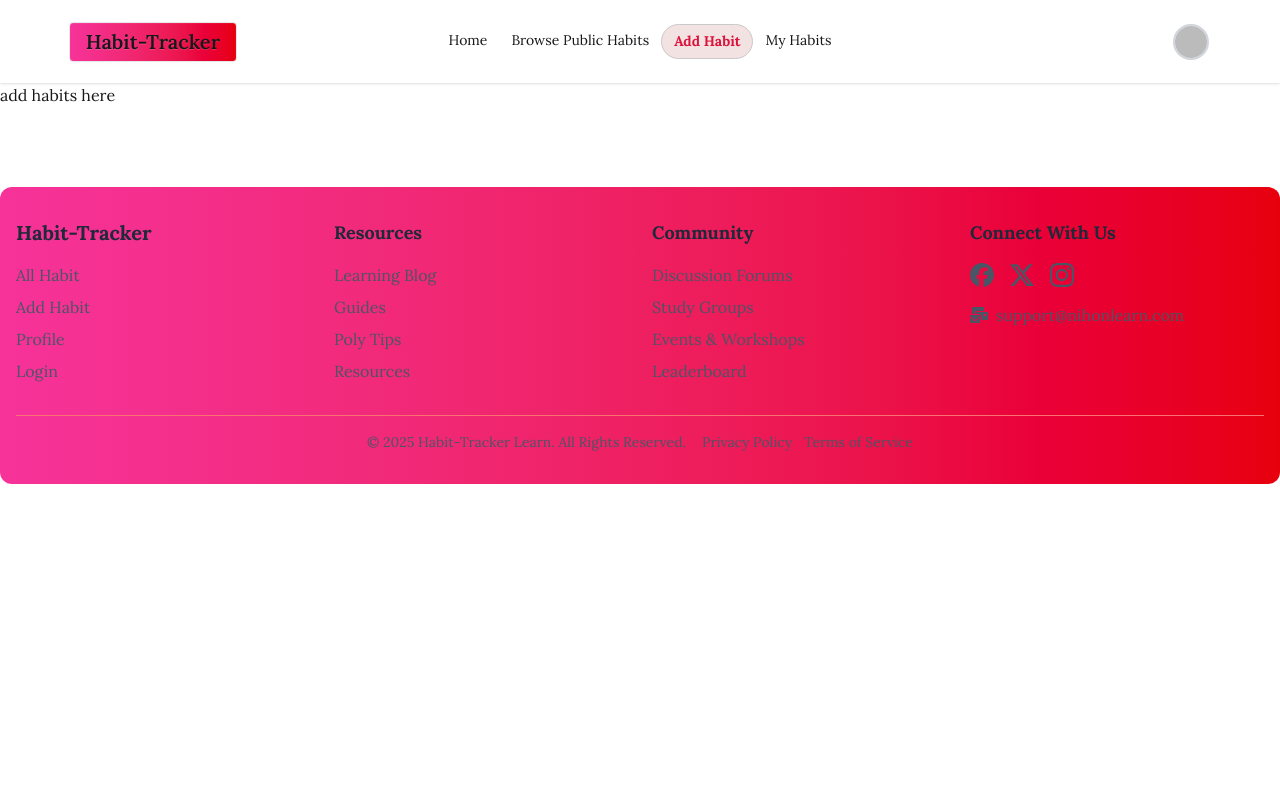
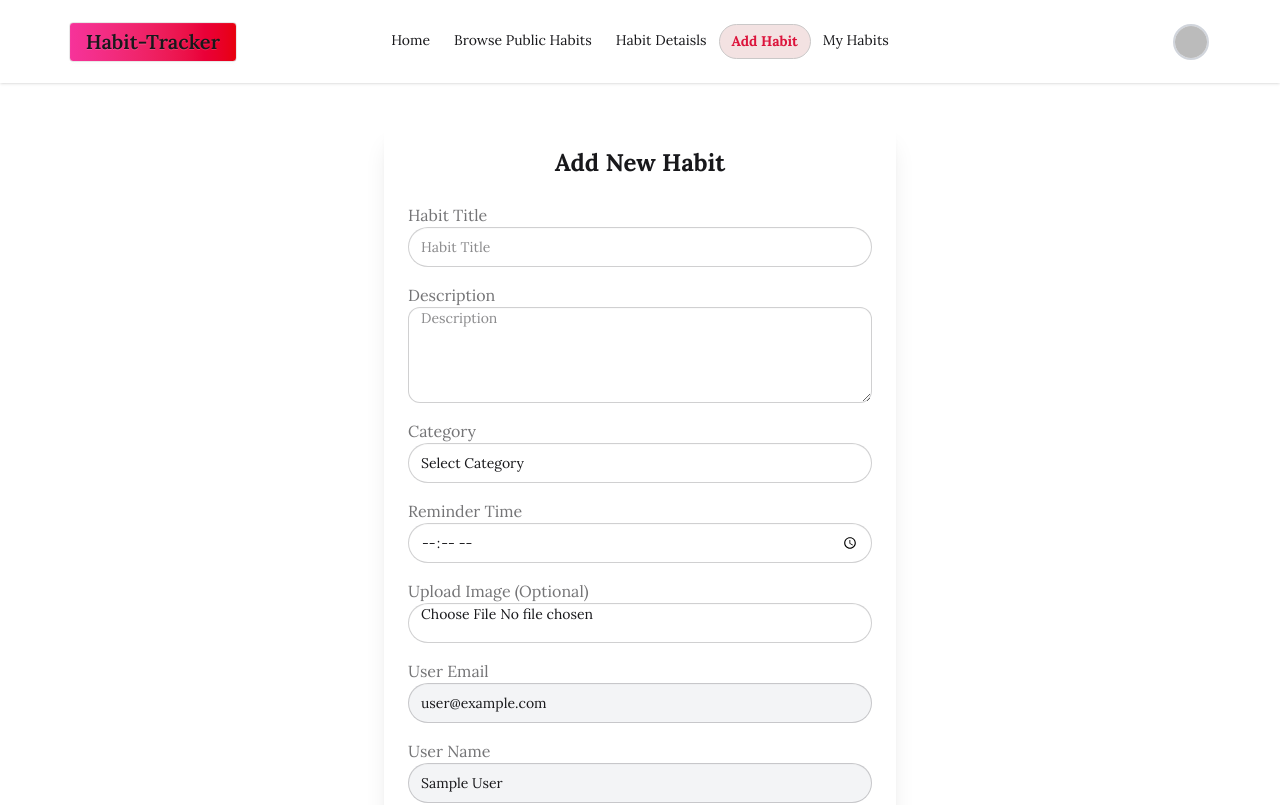
Before and after one commit to Ruhulamin1130/habit-tracker-clint, a React (Vite) app: page /addhabit in a window 1280 px wide. Shown: the top 805 px of the page. Built offline with nearby package versions, Linux system fonts and the light colour scheme; no server answers; sample sign-in values are in the browser's storage.

Commit message:
Add habits data added in db

```diff
--- a/package.json
+++ b/package.json
@@ -11,6 +11,7 @@
   },
   "dependencies": {
     "@tailwindcss/vite": "^4.1.17",
+    "axios": "^1.13.2",
     "firebase": "^12.5.0",
     "framer-motion": "^12.23.24",
     "lottie-react": "^2.4.1",
--- a/src/Pages/AddHabit/AddHabit.jsx
+++ b/src/Pages/AddHabit/AddHabit.jsx
@@ -1,9 +1,156 @@
-import React from "react";
+import { useState, useContext } from "react";
+import { AuthContext } from "../../context/AuthContext";
+import { toast } from "react-toastify";
+import { useNavigate } from "react-router";
+import axios from "axios";
 
 const AddHabit = () => {
+  const { user } = useContext(AuthContext);
+  const navigate = useNavigate();
+
+  const [habitImage, setHabitImage] = useState(null);
+  const [loading, setLoading] = useState(false);
+
+  // Upload image to ImgBB (optional)
+  const uploadImage = async (file) => {
+    if (!file) return null;
+    const formData = new FormData();
+    formData.append("image", file);
+
+    try {
+      const res = await axios.post(
+        `https://api.imgbb.com/1/upload?key=YOUR_IMGBB_API_KEY`,
+        formData
+      );
+      return res.data.data.url;
+    } catch (err) {
+      toast.error("Image upload failed!");
+      return null;
+    }
+  };
+
+  const handleAddHabit = async (e) => {
+    e.preventDefault();
+    setLoading(true);
+
+    const title = e.target.title.value.trim();
+    const description = e.target.description.value.trim();
+    const category = e.target.category.value;
+    const reminderTime = e.target.reminderTime.value;
+
+    if (!title || !description || !category || !reminderTime) {
+      toast.error("Please fill all required fields!");
+      setLoading(false);
+      return;
+    }
+
+    let imageUrl = null;
+    if (habitImage) {
+      imageUrl = await uploadImage(habitImage);
+    }
+
+    const habitData = {
+      title,
+      description,
+      category,
+      reminderTime,
+      image: imageUrl,
+      userEmail: user?.email,
+      userName: user?.displayName,
+      createdAt: new Date(),
+    };
+
+    try {
+      const res = await fetch("http://localhost:3000/habit", {
+        method: "POST",
+        headers: { "Content-Type": "application/json" },
+        body: JSON.stringify(habitData),
+      });
+
+      if (!res.ok) throw new Error("Failed to add habit");
+
+      toast.success("Habit added successfully!");
+      e.target.reset();
+      setHabitImage(null);
+      navigate("/habits"); // Redirect to habits list page
+    } catch (err) {
+      toast.error(err.message);
+    } finally {
+      setLoading(false);
+    }
+  };
+
   return (
-    <div>
-      <h1>add habits here</h1>
+    <div className="card bg-base-100 shadow-xl max-w-lg mx-auto my-10 p-6">
+      <h1 className="text-2xl font-bold mb-6 text-center">Add New Habit</h1>
+      <form onSubmit={handleAddHabit}>
+        <label className="label">Habit Title</label>
+        <input
+          type="text"
+          name="title"
+          placeholder="Habit Title"
+          className="input w-full mb-4 rounded-full focus:outline-gray-200"
+        />
+
+        <label className="label">Description</label>
+        <textarea
+          name="description"
+          placeholder="Description"
+          className="input w-full mb-4 rounded-xl h-24 focus:outline-gray-200"
+        ></textarea>
+
+        <label className="label">Category</label>
+        <select
+          name="category"
+          className="input w-full mb-4 rounded-full focus:outline-gray-200"
+        >
+          <option value="">Select Category</option>
+          <option value="Morning">Morning</option>
+          <option value="Work">Work</option>
+          <option value="Fitness">Fitness</option>
+          <option value="Evening">Evening</option>
+          <option value="Study">Study</option>
+        </select>
+
+        <label className="label">Reminder Time</label>
+        <input
+          type="time"
+          name="reminderTime"
+          className="input w-full mb-4 rounded-full focus:outline-gray-200"
+        />
+
+        <label className="label">Upload Image (Optional)</label>
+        <input
+          type="file"
+          accept="image/*"
+          className="input w-full mb-4 rounded-full focus:outline-gray-200"
+          onChange={(e) => setHabitImage(e.target.files[0])}
+        />
+
+        <label className="label">User Email</label>
+        <input
+          type="email"
+          value={user?.email || ""}
+          readOnly
+          className="input w-full mb-4 rounded-full bg-gray-100 focus:outline-gray-200"
+        />
+
+        <label className="label">User Name</label>
+        <input
+          type="text"
+          value={user?.displayName || ""}
+          readOnly
+          className="input w-full mb-4 rounded-full bg-gray-100 focus:outline-gray-200"
+        />
+
+        <button
+          type="submit"
+          disabled={loading}
+          className="btn w-full mt-4 rounded-full bg-linear-to-r from-pink-500 to-red-600"
+        >
+          {loading ? "Adding..." : "Add Habit"}
+        </button>
+      </form>
     </div>
   );
 };
--- /dev/null
+++ b/src/Pages/HabitDetails/HabitDetails.jsx
@@ -0,0 +1,11 @@
+import React from "react";
+
+const HabitDetails = () => {
+  return (
+    <div>
+      <h2>habit details</h2>
+    </div>
+  );
+};
+
+export default HabitDetails;
--- a/src/components/Navbar.jsx
+++ b/src/components/Navbar.jsx
@@ -20,6 +20,11 @@ const Navbar = () => {
       </NavLink>
       {user && (
         <>
+          <NavLink to={"/habitdetails"}>
+            <li>
+              <a>Habit Detaisls</a>
+            </li>
+          </NavLink>
           <NavLink to={"/addhabit"}>
             <li>
               <a>Add Habit</a>
--- a/src/routers/router.jsx
+++ b/src/routers/router.jsx
@@ -8,6 +8,7 @@ import AddHabit from "../Pages/AddHabit/AddHabit";
 import MyHabits from "../Pages/MyHabits/MyHabits";
 import BrowsePublicHabit from "../Pages/BrowserPublicHabit/BrowsePublicHabit";
 import Error from "../Pages/Error/Error";
+import HabitDetails from "../Pages/HabitDetails/HabitDetails";
 
 const router = createBrowserRouter([
   {
@@ -30,6 +31,14 @@ const router = createBrowserRouter([
       {
         path: "/public-habit",
         element: <BrowsePublicHabit></BrowsePublicHabit>,
+      },
+      {
+        path: "habitdetails",
+        element: (
+          <PrivateRoute>
+            <HabitDetails></HabitDetails>
+          </PrivateRoute>
+        ),
       },
       {
         path: "/addhabit",
```
Also changed, not shown: 1 other file (tests, documents, lock files or other folders).
